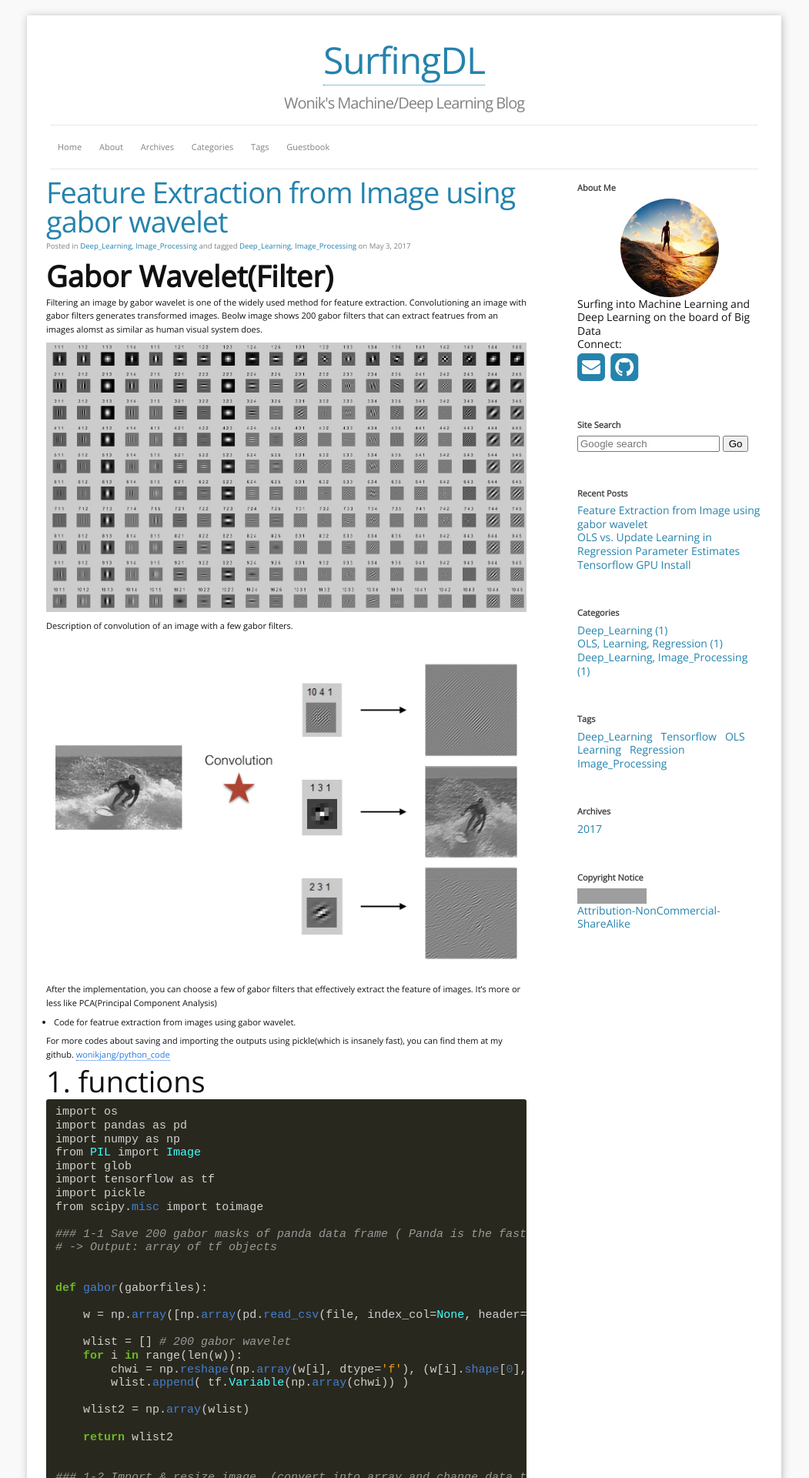
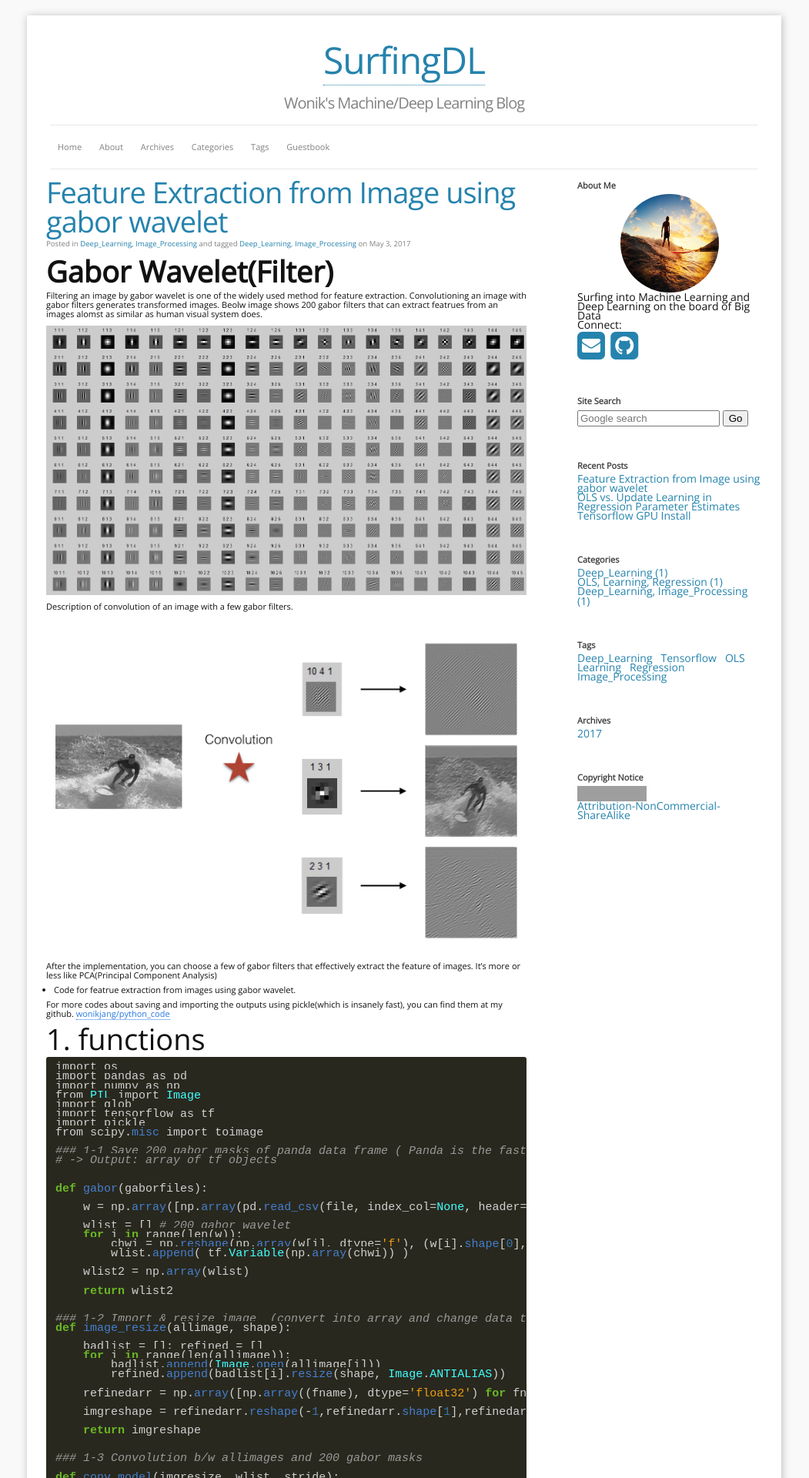
Before and after one commit to wonik/wonikjang.github.io, a Jekyll site: the page built from index.html, in a window 1280 px wide. Shown: the top 1920 px of the page at 77% size, without its empty margins (115-1166 px from the left). Built offline with Jekyll 4.4.1, drawn with Linux system fonts in a browser that asks for light colours; nearby versions of some CDN libraries; the list of posts is cut into pages by our own code; grey boxes are pictures that could not be loaded.

Commit message:
Update main.scss

```diff
--- a/css/main.scss
+++ b/css/main.scss
@@ -7,7 +7,7 @@
 $base-font-family: 'Open Sans', Helvetica, Arial, sans-serif !important;
 $base-font-size:   11px;
 $small-font-size:  $base-font-size * 0.875;
-$base-line-height: 1.6em;
+$base-line-height: 1.1em;
 
 $spacing-unit:     10px;
 
```
